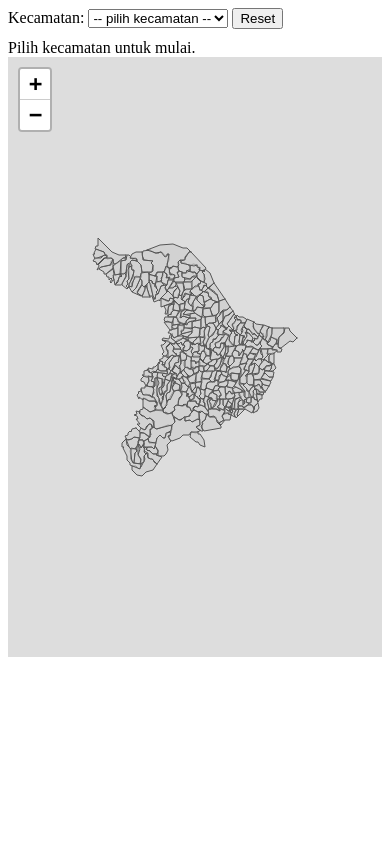
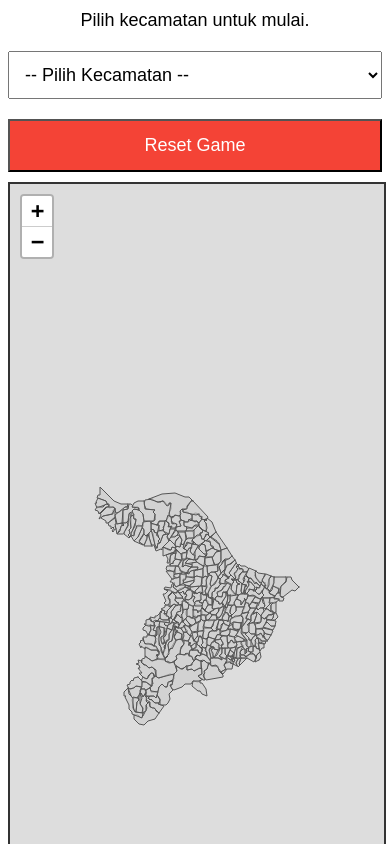
Before and after one commit to Ambarz94/game-tebak-daerah, a plain HTML site: page index.html in a window 390 px wide. Shown: the top 844 px of the page. Drawn offline with nearby package versions, Linux system fonts and the light colour scheme.

Commit message:
Add files via upload

```diff
--- a/game.js
+++ b/game.js
@@ -2,8 +2,8 @@ let map = L.map("map", { zoomControl: true, attributionControl: false }).setView
 
 let geoLayer;
 let targetName = "";
+let answeredDesa = new Set();
 let answered = false;
-let answeredDesa = new Set();
 
 let pilihKec = document.getElementById("pilihKecamatan");
 let resetBtn = document.getElementById("resetBtn");
--- a/index.html
+++ b/index.html
@@ -1,29 +1,62 @@
 <!DOCTYPE html>
 <html lang="id">
 <head>
-<meta charset="UTF-8">
-<title>Tebak Desa Karawang</title>
-<link rel="stylesheet" href="https://unpkg.com/leaflet@1.9.4/dist/leaflet.css" />
-<style>
-  #map { height: 600px; width: 100%; margin-bottom: 10px; }
-  #controls { margin-bottom: 10px; }
-</style>
+  <meta charset="UTF-8">
+  <meta name="viewport" content="width=device-width, initial-scale=1.0">
+  <title>Game Tebak Desa</title>
+  <link rel="stylesheet" href="style.css">
+  <link rel="stylesheet" href="https://unpkg.com/leaflet@1.7.1/dist/leaflet.css" />
+  <script src="https://unpkg.com/leaflet@1.7.1/dist/leaflet.js"></script>
+  <style>
+    /* Styling untuk peta */
+#map {
+  width: 100%;
+  height: 100vh; /* Full height */
+}
+
+/* Styling untuk dropdown dan tombol */
+select, button {
+  padding: 10px;
+  font-size: 16px;
+  margin: 10px 0;
+  width: 100%;  /* Lebar penuh untuk elemen input di perangkat mobile */
+  max-width: 400px; /* Agar tidak terlalu besar */
+  box-sizing: border-box;
+}
+
+/* Responsif pada layar kecil (mobile) */
+@media (max-width: 600px) {
+  #question {
+    font-size: 18px;
+    text-align: center;
+    margin: 10px 0;
+  }
+
+  select, button {
+    font-size: 18px;
+    padding: 12px;
+  }
+
+  #resetBtn {
+    padding: 14px;
+    font-size: 18px;
+    background-color: #f44336;
+    color: white;
+  }
+}
+
+  </style>
 </head>
 <body>
+  <div id="question">Pilih kecamatan untuk mulai.</div>
+  <select id="pilihKecamatan">
+    <option value="">-- Pilih Kecamatan --</option>
+  </select>
 
-<div id="controls">
-  Kecamatan:
-  <select id="pilihKecamatan">
-    <option value="">-- pilih kecamatan --</option>
-  </select>
-  <button id="resetBtn">Reset</button>
-</div>
+  <button id="resetBtn">Reset Game</button>
 
-<div id="question">Pilih kecamatan untuk mulai.</div>
-<div id="map"></div>
+  <div id="map"></div>
 
-<script src="https://unpkg.com/leaflet@1.9.4/dist/leaflet.js"></script>
-
-<script src="game.js"></script>
+  <script src="game.js"></script>
 </body>
 </html>
```
Lines whose indentation alone changed are shown as unchanged.
